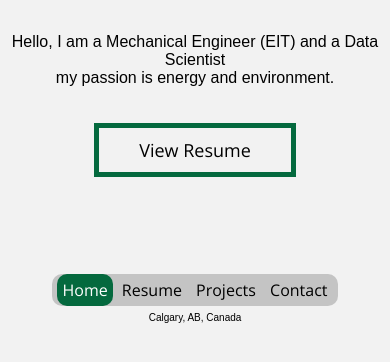
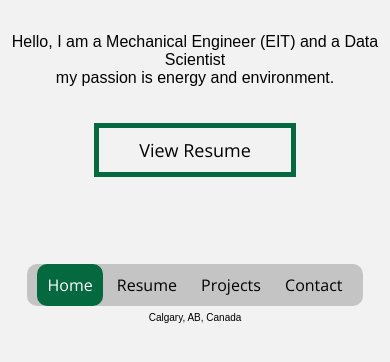
Before and after one commit to nand-desai/nand-desai.github.io, a plain HTML site: page index.html in a window 390 px wide. Shown: the part 528-890 px from the top of the page. Drawn offline with nearby package versions, Linux system fonts and the light colour scheme.

Commit message:
fixed padding

```diff
--- a/nand-desai-style.css
+++ b/nand-desai-style.css
@@ -82,34 +82,34 @@
   .float-navlinks{
     text-decoration:none;
     color:black;
-    padding-left:5px;
-    padding-right:5px;
+    padding-left:10px;
+    padding-right:10px;
     transition:0.2s;
   }
   .float-navlinks:hover{
     background-color:rgba(4, 105, 62, 0.5);
-    padding: 5px 5px;
+    padding: 10px 10px;
     border-radius:10px;
     text-decoration:none;
     color:white;
     transition:0.3s;
   }
   .float-nav-back{
-    padding:5px 5px;
+    padding:10px 10px;
     background:rgba(196,196,196,1);
     border-radius:10px;
     text-decoration:none;
   }
   .float-active{
     background-color:rgba(4, 105, 62, 1);
-    padding:5px 5px;
+    padding:10px 10px;
     border-radius:10px;
     text-decoration:none;
     color:white;
   }
   .float-active:hover{
     background-color:rgba(4, 105, 62, 1);
-    padding:5px 5px;
+    padding:10px 10px;
     border-radius:10px;
     text-decoration:none;
     color:white;
```
